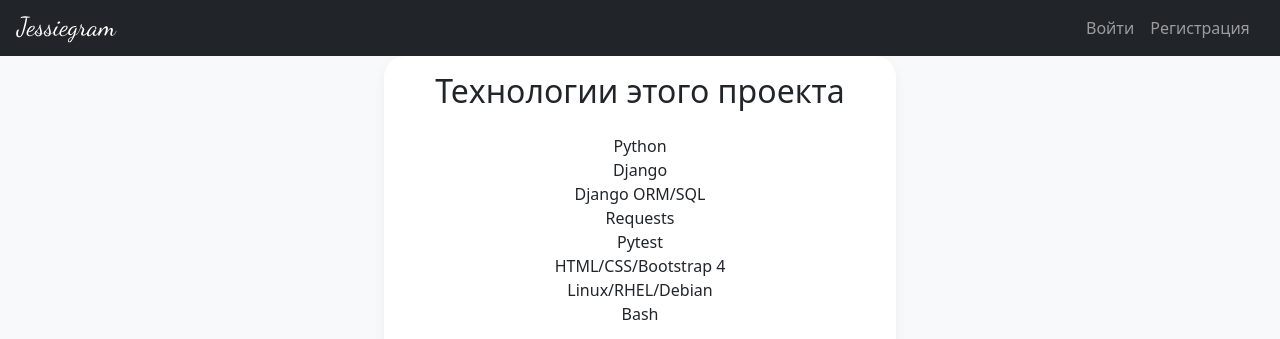
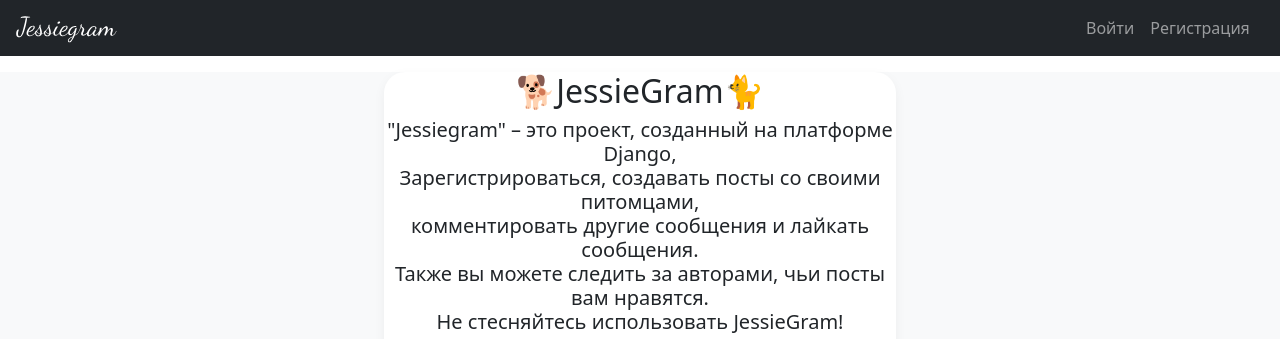
Before and after one commit to feel2code/jessiegram, a Django app: page /about/tech/ in a window 1280 px wide. Shown: the top 339 px of the page. Run offline with Django 3.2, Linux system fonts and the light colour scheme; some libraries are stand-ins or nearby versions.

Commit message:
Description update

```diff
--- a/jessiegram/templates/about/tech.html
+++ b/jessiegram/templates/about/tech.html
@@ -3,16 +3,27 @@
 {% block content %}
     <div style="text-align: center;" class="bg-light">
         <div class="bg-white box-shadow mx-auto" style="width: 40%; height: 400px; border-radius: 21px 21px 21px 21px;">
-    <h2 class="py-3">Технологии этого проекта</h2>
             <p>
-      Python<br>
-      Django<br>
-      Django ORM/SQL<br>
-      Requests<br>
-      Pytest<br>
-      HTML/CSS/Bootstrap 4<br>
-      Linux/RHEL/Debian<br>
-      Bash<br>
+            <h2 align="center">🐕JessieGram🐈</h2>
+
+            <h5 align="center">
+                "Jessiegram" – это проект, созданный на платформе Django,<br>
+                Зарегистрироваться, создавать посты со своими питомцами,<br>
+                комментировать другие сообщения и лайкать сообщения.<br>
+                Также вы можете следить за авторами, чьи посты вам нравятся.<br>
+                Не стесняйтесь использовать JessieGram!<br>
+            </h5>
+
+            <p align="center">
+                <a href="https://python.org">
+                    <img src="http://forthebadge.com/images/badges/made-with-python.svg" alt="made-with-python">
+                </a><br>
+                <a href="https://GitHub.com/feel2code">
+                    <img src="http://ForTheBadge.com/images/badges/built-with-love.svg" alt="built-with-love">
+                </a> <br>
+                <a href="http://www.djangoproject.com/"><img
+                        src="https://www.djangoproject.com/m/img/badges/djangopowered126x54.gif" border="0"
+                        alt="Powered by Django." title="Powered by Django."/></a><br>
             </p>
         </div>
     </div>
```
Also changed, not shown: README.md. Lines whose indentation alone changed are shown as unchanged.
